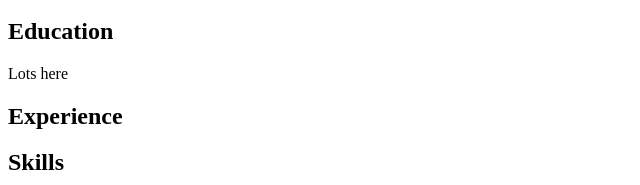
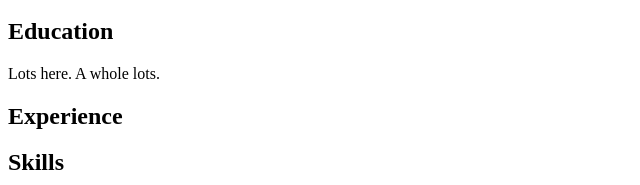
Before and after one commit to skiadas/cloud-cv-challenge, a plain HTML site: page site/resume.html in a window 1280 px wide. Shown: the part 255-440 px from the top of the page, 0-640 px from the left. Drawn offline with Linux system fonts and the light colour scheme.

```diff
--- a/site/resume.html
+++ b/site/resume.html
@@ -21,7 +21,7 @@
 </header>
 <section id="education">
   <h2>Education</h2>
-  Lots here
+  Lots here. A whole lots.
 </section>
 <section id="experience">
   <h2>Experience</h2>
```
Also changed, not shown: .github/workflows/push-to-s3.yaml.
